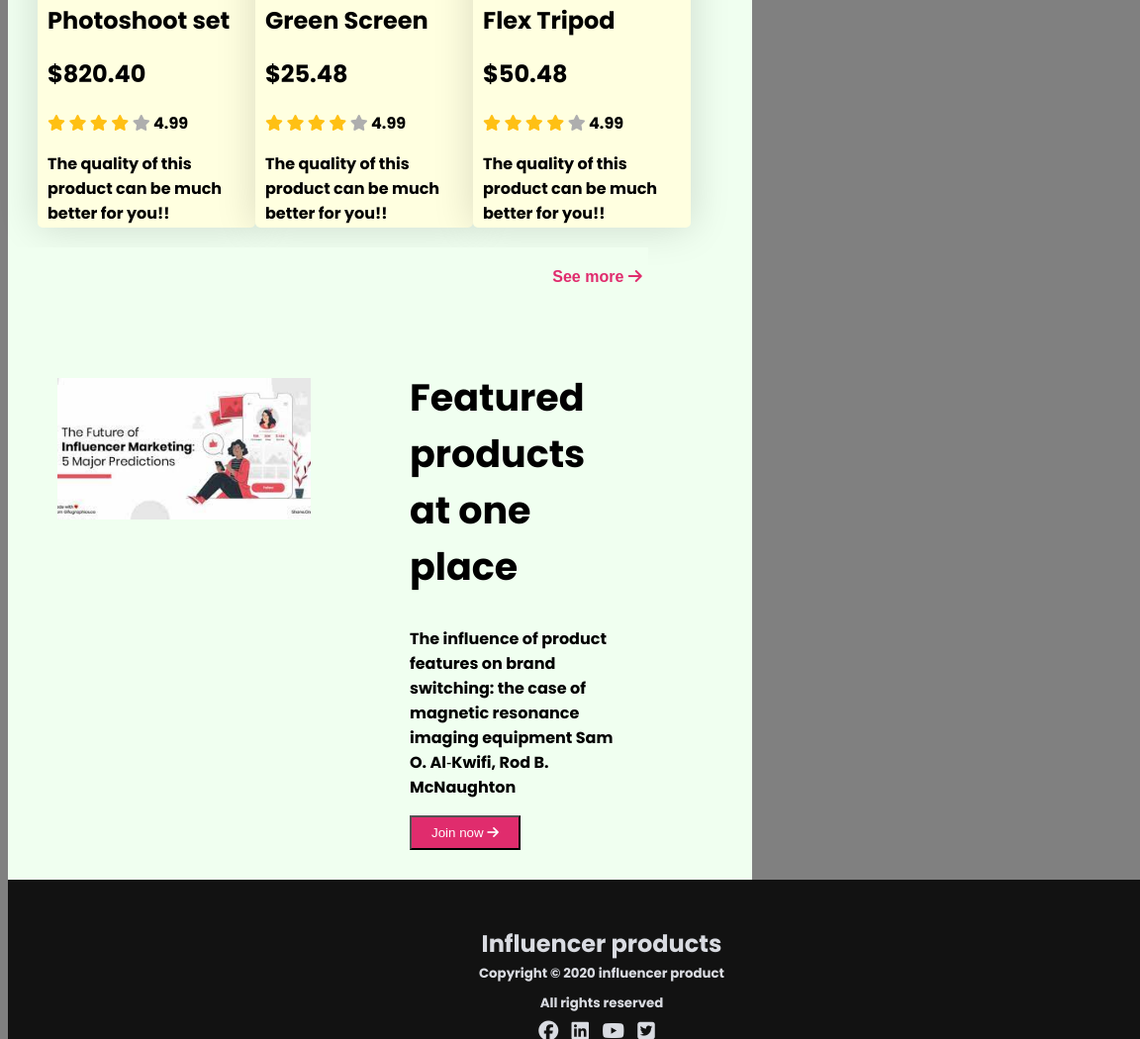
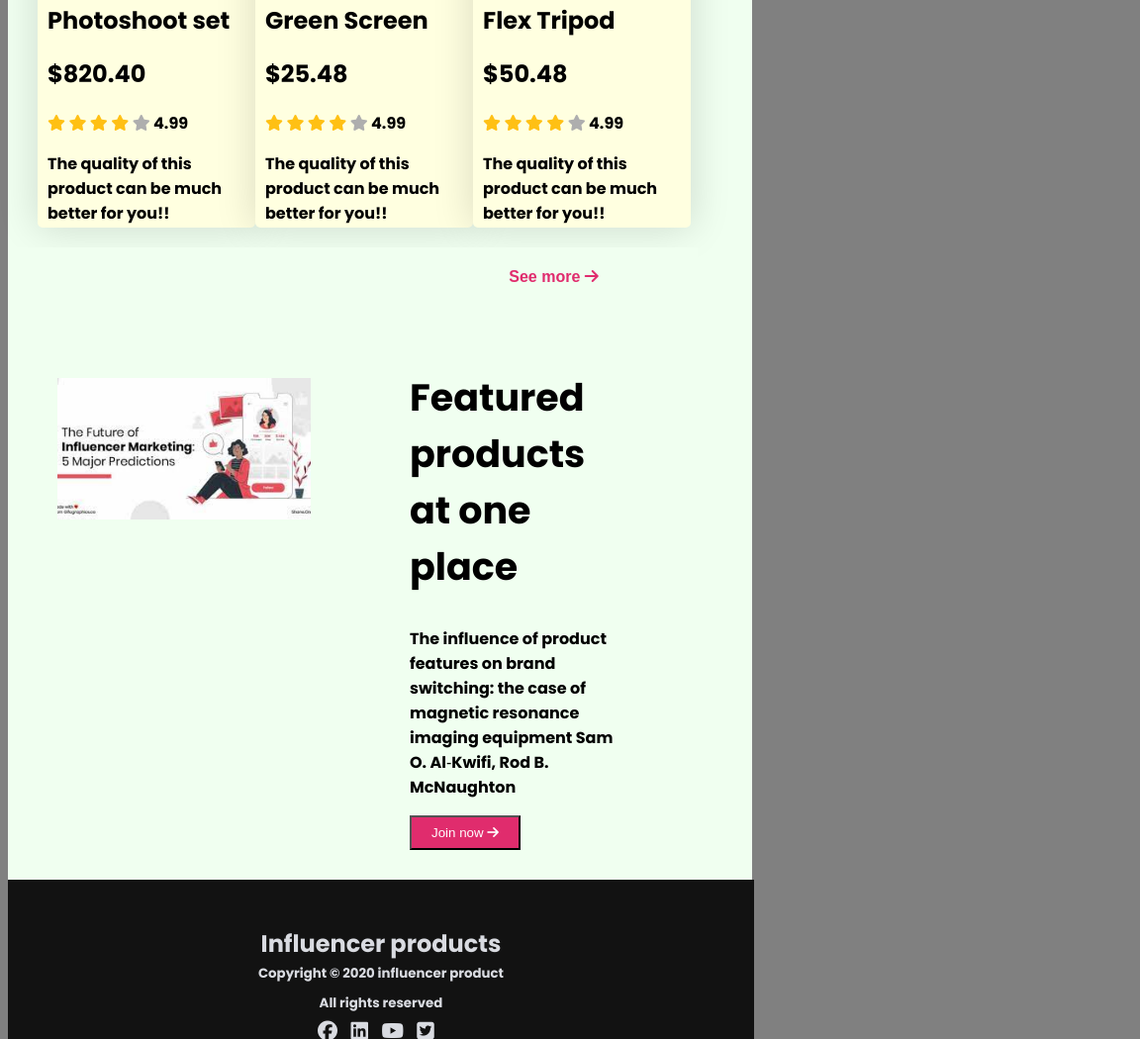
Before and after one commit to arminsultana05/about-influencer-gear, a plain HTML site: page index.html in a window 768 px wide. Shown: the part 1840-2890 px from the top of the page at 99% size, 1152 px wide, since content can reach past the window. Drawn offline with Linux system fonts and the light colour scheme.

Commit message:
i pad responce added

```diff
--- a/style.css
+++ b/style.css
@@ -1,6 +1,7 @@
 /* Fonts */
 
 @import url('https://fonts.googleapis.com/css2?family=Poppins:wght@700&display=swap');
+
 /* Top part styles apply */
 
 body {
@@ -80,6 +81,8 @@
     transition-property: border, width, height;
     transition-duration: 2s, 2s, 2s;
 }
+
+
 /* top collection styles */
 
 .top-collection {
@@ -130,6 +133,8 @@
 .fa-star.empty {
     color: #AEAEAE;
 }
+
+
 /* styles third sections */
 
 .end-section {
@@ -182,11 +187,15 @@
     border: none;
     text-align: end;
     display: inline-block;
+    padding-right: 50px;
 }
+
+
 /* Styles in footers */
 
 .footer-section {
     justify-content: space-around;
+    align-items: center;
 }
 
 footer {
@@ -215,8 +224,12 @@
     font-size: 20px;
     margin-right: 10px;
 }
+
+
 /*------- Media Quary
 -------------------- */
+
+
 /* ---------------
 Mobile Divices
 --------------- */
@@ -233,6 +246,9 @@ Mobile Divices
         padding-left: 0px;
         justify-content: center;
     }
+    .about-influ {
+        width: 80%;
+    }
     .products {
         width: 100%;
         display: flex;
@@ -240,7 +256,7 @@ Mobile Divices
         justify-content: center;
     }
     .main-camera img {
-            width: 100%;
+        width: 80%;
     }
     .banner-features {
         width: 105%;
@@ -253,3 +269,14 @@ Mobile Divices
         width: 105%;
     }
 }
+
+@media only screen and (min-width:687px) and (max-width:993px) {
+    footer {
+        display: flex;
+        align-items: center;
+        display: block;
+    }
+    .footer-section {
+        width: 103%;
+    }
+}
```
Also changed, not shown: index.html (+2 -1 lines). Lines whose indentation alone changed are shown as unchanged.
